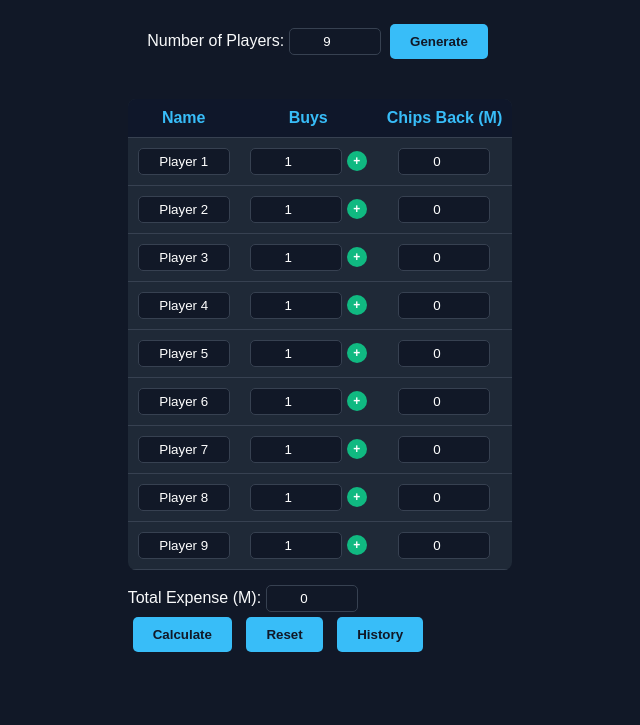
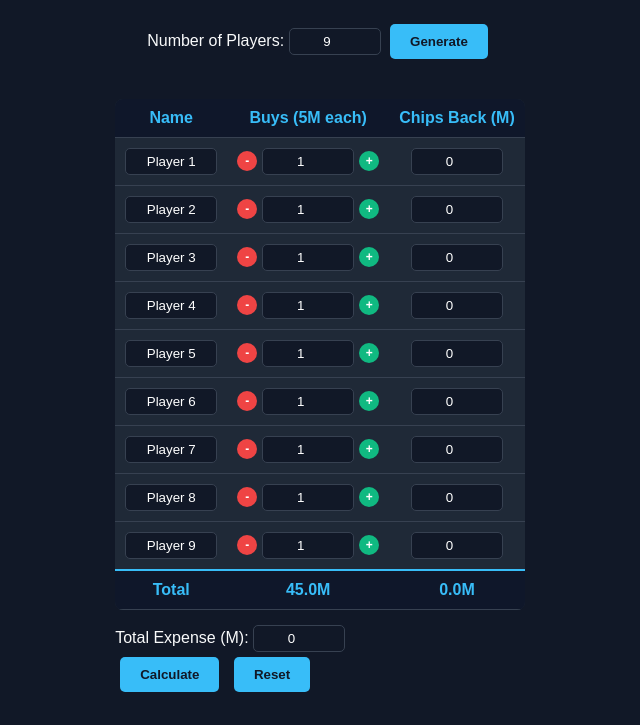
Before and after one commit to AshkanImmortal/poker, a plain HTML site: page index.html in a window 1280 px wide. Shown: the part 89-814 px from the top of the page, without its empty margins (320-960 px from the left). Drawn offline with Linux system fonts and the light colour scheme.

Commit message:
Add buy and chip tracking functionality with total display in Poker Calculator

```diff
--- a/index.html
+++ b/index.html
@@ -30,6 +30,14 @@
       padding: 10px;
       text-align: center;
       border-bottom: 1px solid #374151;
+    }
+    .total-row {
+      background-color: #0f172a;
+      font-weight: bold;
+      color: #38bdf8;
+    }
+    .total-row td {
+      border-top: 2px solid #38bdf8;
     }
     th {
       background-color: #0f172a;
@@ -69,6 +77,25 @@
     .plus-btn:hover {
       background-color: #059669;
     }
+    .minus-btn {
+      background-color: #ef4444;
+      border: none;
+      color: white;
+      width: 20px;
+      height: 20px;
+      border-radius: 50%;
+      cursor: pointer;
+      font-size: 12px;
+      font-weight: bold;
+      display: flex;
+      align-items: center;
+      justify-content: center;
+      margin: 0;
+      padding: 0;
+    }
+    .minus-btn:hover {
+      background-color: #dc2626;
+    }
     button {
       background-color: #38bdf8;
       border: none;
@@ -79,7 +106,7 @@
       color: #111827;
       font-weight: bold;
     }
-    button:hover {
+    button:hover {ق
       background-color: #7dd3fc;
     }
     .controls {
@@ -113,6 +140,32 @@
     function addBuy(playerIndex) {
       const buyInput = document.getElementById(`buy_${playerIndex}`);
       buyInput.value = parseInt(buyInput.value) + 1;
+      updateTotals();
+    }
+
+    function removeBuy(playerIndex) {
+      const buyInput = document.getElementById(`buy_${playerIndex}`);
+      const currentValue = parseInt(buyInput.value);
+      if (currentValue > 0) {
+        buyInput.value = currentValue - 1;
+        updateTotals();
+      }
+    }
+
+    function updateTotals() {
+      const count = parseInt(document.getElementById("playerCount").value);
+      let totalBuys = 0;
+      let totalChips = 0;
+
+      for (let i = 0; i < count; i++) {
+        const buys = parseInt(document.getElementById(`buy_${i}`).value) || 0;
+        const chips = parseFloat(document.getElementById(`back_${i}`).value) || 0;
+        totalBuys += buys * buyValue; // Convert to millions
+        totalChips += chips;
+      }
+
+      document.getElementById("totalBuys").textContent = totalBuys.toFixed(1) + "M";
+      document.getElementById("totalChips").textContent = totalChips.toFixed(1) + "M";
     }
 
     function generateTable() {
@@ -125,7 +178,7 @@
           <thead>
             <tr>
               <th>Name</th>
-              <th>Buys</th>
+              <th>Buys (5M each)</th>
               <th>Chips Back (M)</th>
             </tr>
           </thead>
@@ -135,6 +188,7 @@
                 <td><input type="text" id="name_${i}" value="${savedNames[i] || 'Player ' + (i + 1)}"></td>
                 <td>
                   <div class="buy-controls">
+                    <button class="minus-btn" onclick="removeBuy(${i})">-</button>
                     <input type="number" id="buy_${i}" value="1" min="0">
                     <button class="plus-btn" onclick="addBuy(${i})">+</button>
                   </div>
@@ -142,6 +196,11 @@
                 <td><input type="number" id="back_${i}" value="0" min="0"></td>
               </tr>
             `).join('')}
+            <tr class="total-row">
+              <td>Total</td>
+              <td id="totalBuys">0</td>
+              <td id="totalChips">0.0M</td>
+            </tr>
           </tbody>
         </table>
         <div style="margin-top:15px;">
@@ -150,9 +209,17 @@
         </div>
         <button onclick="calculate()">Calculate</button>
         <button onclick="resetNumbers()">Reset</button>
-        <button onclick="showHistory()">History</button>
         <div id="resultContainer"></div>
       `;
+
+      // Add event listeners to update totals when inputs change
+      setTimeout(() => {
+        for (let i = 0; i < count; i++) {
+          document.getElementById(`buy_${i}`).addEventListener('input', updateTotals);
+          document.getElementById(`back_${i}`).addEventListener('input', updateTotals);
+        }
+        updateTotals();
+      }, 0);
     }
 
     function calculate() {
@@ -174,11 +241,6 @@
       localStorage.setItem('pokerPlayerNames', JSON.stringify(names));
 
       const winner = players.reduce((a, b) => a.net > b.net ? a : b);
-
-      // Save winner to history
-      const winners = JSON.parse(localStorage.getItem('pokerWinners')) || [];
-      winners.push({ name: winner.name, date: new Date().toLocaleDateString() });
-      localStorage.setItem('pokerWinners', JSON.stringify(winners));
 
       const losers = players.filter(p => p.net < 0);
       const others = players.filter(p => p.name !== winner.name);
@@ -217,19 +279,7 @@
       }
       document.getElementById("expense").value = 0;
       document.getElementById("resultContainer").innerHTML = "";
-    }
-
-    function showHistory() {
-      const winners = JSON.parse(localStorage.getItem('pokerWinners')) || [];
-      const historyHTML = `
-        <div class="result">
-          <h3>Previous Winners</h3>
-          ${winners.length > 0 ? winners.map(w => `
-            <div><strong>${w.name}</strong> — ${w.date}</div>
-          `).join('') : '<p>No previous winners recorded.</p>'}
-        </div>
-      `;
-      document.getElementById("resultContainer").innerHTML = historyHTML;
+      updateTotals();
     }
 
     generateTable();
```
